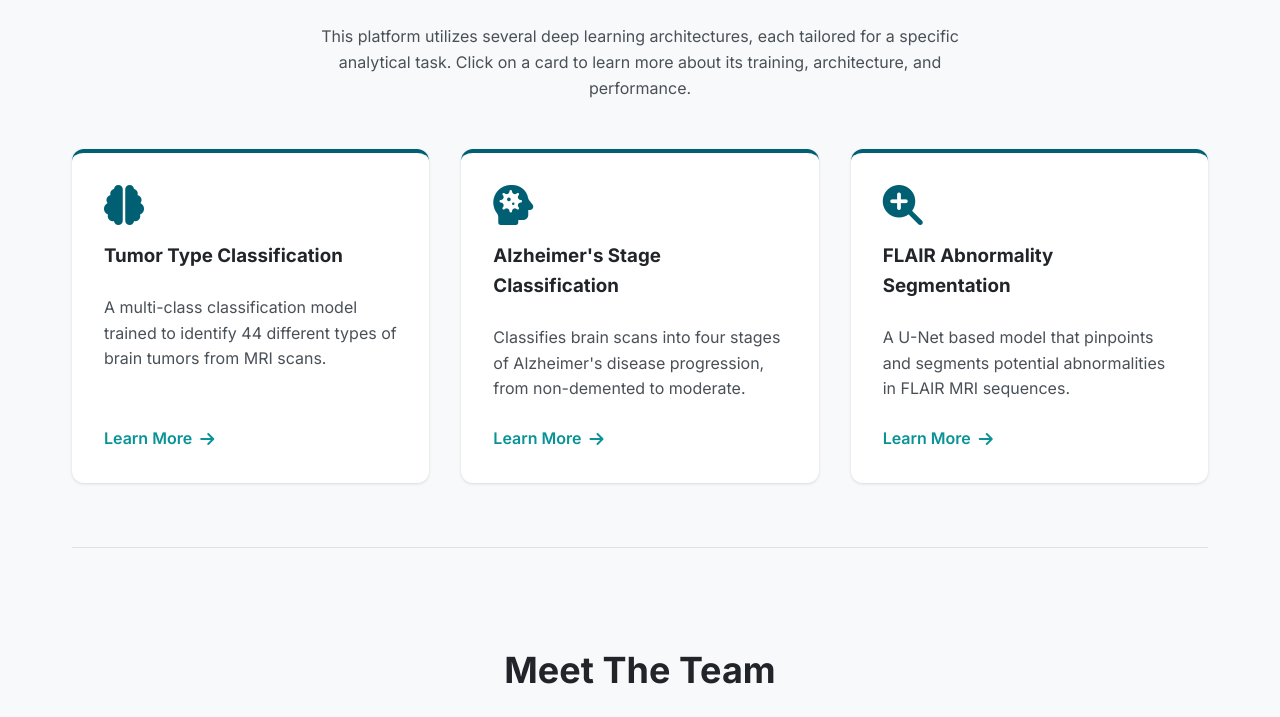
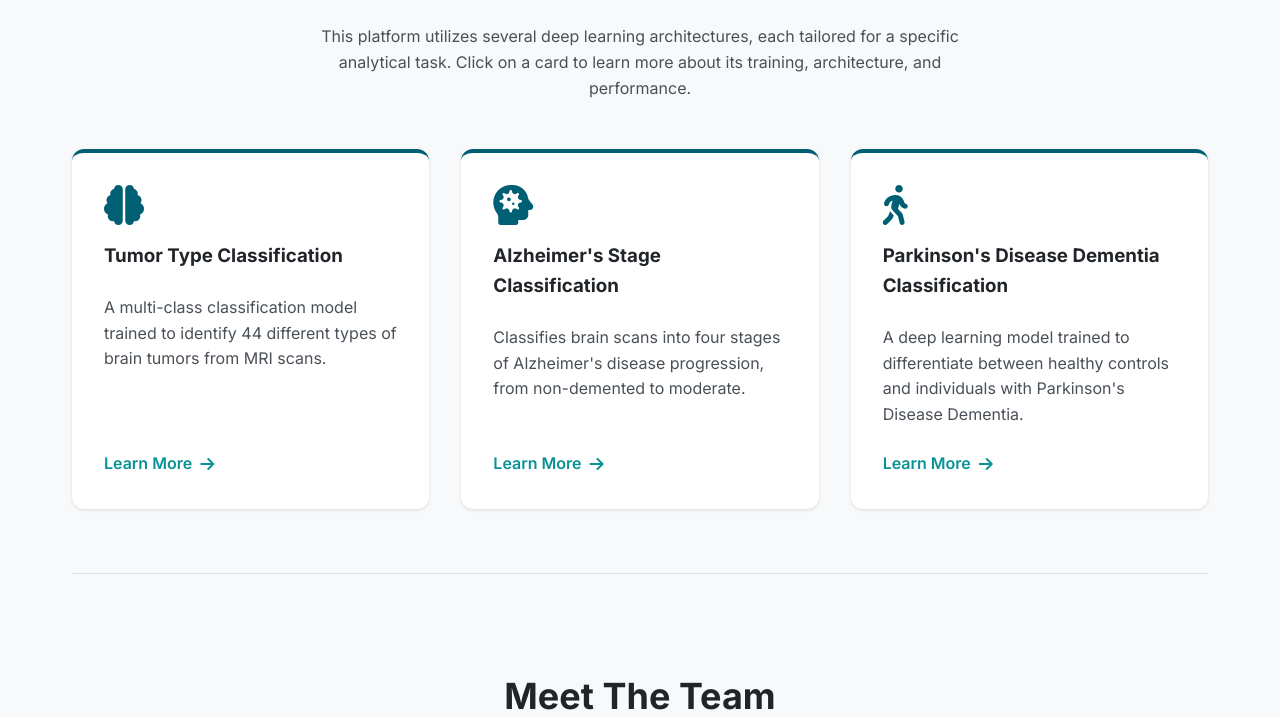
Before and after one commit to rhit-calviet/NeuroProject, a Flask app: page / in a window 1280 px wide. Shown: the part 1898-2615 px from the top of the page. Run offline with Flask 3, Linux system fonts and the light colour scheme; grey boxes labelled with a size stand in for pictures from a placeholder-image service; some libraries are stand-ins or nearby versions.

Commit message:
updated models and js scripts

```diff
--- a/app.py
+++ b/app.py
@@ -7,13 +7,15 @@ from flask import Flask, request, render_template, redirect, url_for, send_file
 from PIL import Image
 from fpdf import FPDF
 from datetime import datetime
-from dicom_utils import convert_dicom_to_jpg # <--- IMPORT THE NEW FUNCTION
+from dicom_utils import convert_dicom_to_jpg
+from chat import chat # <--- MODIFICATION 1: IMPORT THE CHAT FUNCTION
 
 # --- Configuration ---
 os.environ['TF_CPP_MIN_LOG_LEVEL'] = '2'
 SEGMENTATION_IMG_SIZE = 128
 ALZHEIMER_CLASSIFICATION_IMG_SIZE = 224
 TUMOR_CLASSIFICATION_IMG_SIZE = 256
+PDD_CLASSIFICATION_IMG_SIZE = 224
 
 # --- Flask App Initialization ---
 app = Flask(__name__)
@@ -25,15 +27,16 @@ os.makedirs(UPLOAD_FOLDER, exist_ok=True)
 
 # --- Model Dictionaries and Class Lists ---
 EXPECTED_MODELS = {
-    'Tumor Type Classification': {'file': 'tumor.keras', 'type': 'classification_tumor'},
+    'Parkinson\'s Disease Dementia Classification': {'file': 'dementia.h5', 'type': 'classification_pdd'},
     'Alzheimer\'s Stage Classification': {'file': 'alzhiemer.keras', 'type': 'classification_alzheimer'},
-    'FLAIR Abnormality Segmentation': {'file': 'mri.h5', 'type': 'segmentation'}
+    'Tumor Type Classification': {'file': 'tumor.keras', 'type': 'classification_tumor'}
 }
 MODELS = {}
 ALZHEIMER_CLASSES = ['Mild Demented', 'Moderate Demented', 'Non Demented', 'Very Mild Demented']
 TUMOR_CLASSES = [
     'Astrocitoma T1', 'Astrocitoma T2', 'Astrocitoma T1C+', 'Carcinoma T1', 'Carcinoma T2', 'Carcinoma T1C+', 'Ependimoma T1', 'Ependimoma T2', 'Ependimoma T1C+', 'Ganglioglioma T1', 'Ganglioglioma T2', 'Ganglioglioma T1C+', 'Germinoma T1', 'Germinoma T2', 'Germinoma T1C+', 'Glioblastoma T1', 'Glioblastoma T2', 'Glioblastoma T1C+', 'Granuloma T1', 'Granuloma T2', 'Granuloma T1C+', 'Meduloblastoma T1', 'Meduloblastoma T2', 'Meduloblastoma T1C+', 'Meningioma T1', 'Meningioma T2', 'Meningioma T1C+', 'Neurocitoma T1', 'Neurocitoma T2', 'Neurocitoma T1C+', 'Oligodendroglioma T1', 'Oligodendroglioma T2', 'Oligodendroglioma T1C+', 'Papiloma T1', 'Papiloma T2', 'Papiloma T1C+', 'Schwannoma T1', 'Schwannoma T2', 'Schwannoma T1C+', 'Tuberculoma T1', 'Tuberculoma T2', 'Tuberculoma T1C+', '_NORMAL T1', '_NORMAL T2'
 ]
+PDD_CLASSES = ['Non-Demented', 'Very-Mild-Demented', 'Mild-Demented', 'Moderate-Demented', 'Severe-Demented']
 
 # --- Model Loading Function ---
 def load_all_models():
@@ -64,6 +67,11 @@ def preprocess_for_alzheimer(image_path):
 def preprocess_for_tumor(image_path):
     img = Image.open(image_path).convert("RGB"); original_pil = img.copy()
     img = img.resize((TUMOR_CLASSIFICATION_IMG_SIZE, TUMOR_CLASSIFICATION_IMG_SIZE)); img_array = tf.keras.utils.img_to_array(img) / 255.0
+    return np.expand_dims(img_array, axis=0), original_pil
+
+def preprocess_for_pdd(image_path):
+    img = Image.open(image_path).convert("RGB"); original_pil = img.copy()
+    img = img.resize((PDD_CLASSIFICATION_IMG_SIZE, PDD_CLASSIFICATION_IMG_SIZE)); img_array = tf.keras.utils.img_to_array(img) / 255.0
     return np.expand_dims(img_array, axis=0), original_pil
 
 # --- FIX: CORRECTED IMAGE ENCODING FUNCTION ---
@@ -105,30 +113,62 @@ def get_segmentation_interpretation(model_name, prediction_array):
         report["pdf_summary"] = "The AI model did not detect any significant areas of FLAIR hyperintensity within this MRI slice according to its trained parameters."
     return report
 
+# In app.py
+
 def get_classification_interpretation(model_name, model_type, prediction_array):
     confidence = np.max(prediction_array) * 100
     predicted_index = np.argmax(prediction_array)
     report = {"type": "classification", "confidence": f"{confidence:.2f}%"}
 
     if model_type == 'classification_alzheimer':
+        # ... (this part remains the same)
         predicted_class = ALZHEIMER_CLASSES[predicted_index]
         report["status"] = f"{predicted_class}"
         report["summary"] = f"The model predicts a stage of {predicted_class}."
         report["pdf_summary"] = f"Based on its analysis, the model classified this scan as showing features consistent with the {predicted_class} stage of Alzheimer's disease with a confidence of {confidence:.2f}%. This classification is based on volumetric and textural analysis of the brain scan."
 
+    elif model_type == 'classification_pdd':
+        # ... (this part remains the same)
+        predicted_class = PDD_CLASSES[predicted_index]
+        report["status"] = f"{predicted_class}"
+        if predicted_class == 'Parkinson\'s Disease Dementia':
+            report["summary"] = f"The model predicts features consistent with Parkinson's Disease Dementia (PDD)."
+            report["pdf_summary"] = f"The model has classified this scan as potentially showing features consistent with Parkinson's Disease Dementia (PDD) with a confidence of {confidence:.2f}%. This is based on patterns learned from scans of patients with and without the condition."
+        else:
+            report["status"] = "Healthy Control"
+            report["summary"] = "The model classifies this scan as a Healthy Control."
+            report["pdf_summary"] = f"The model classified this scan as a Healthy Control with a confidence of {confidence:.2f}%, indicating the absence of features associated with Parkinson's Disease Dementia."
+
+    # v-- MODIFY THIS ENTIRE BLOCK v--
     elif model_type == 'classification_tumor':
-        predicted_class = TUMOR_CLASSES[predicted_index]
-        # Check if the predicted class is a "normal" or "no tumor" class
-        if "normal" in predicted_class.lower():
+        # Get the full, detailed class name like "Astrocitoma T1"
+        predicted_class_full = TUMOR_CLASSES[predicted_index]
+
+        # Check if the prediction is a "normal" class first
+        if "normal" in predicted_class_full.lower():
              report["status"] = "No Tumor Detected"
              report["summary"] = "The model classifies this scan as normal (no tumor detected)."
-             report["pdf_summary"] = f"The model has classified this scan as {predicted_class} with a high confidence of {confidence:.2f}%, indicating the absence of the tumor types it is trained to identify."
+             report["pdf_summary"] = f"The model has classified this scan as '{predicted_class_full}' with a high confidence of {confidence:.2f}%, indicating the absence of the tumor types it is trained to identify."
+             report["predicted_class"] = "Normal" # Set a simple name for the report
         else:
-            report["status"] = f"{predicted_class}"
-            report["summary"] = f"The model predicts a potential tumor type of {predicted_class}."
-            report["pdf_summary"] = f"The model has classified this scan as potentially containing a {predicted_class} tumor with a confidence of {confidence:.2f}%. This classification is based on learned features from a diverse dataset of brain tumor MRIs, including T1, T2, and contrast-enhanced scans."
+            # --- NEW LOGIC TO SIMPLIFY THE NAME ---
+            # This splits "Astrocitoma T1" into ["Astrocitoma", "T1"] and takes the first part.
+            base_tumor_name = predicted_class_full.split(' ')[0]
 
-    report["predicted_class"] = predicted_class
+            # Populate the report with the simplified name
+            report["status"] = f"Potential {base_tumor_name} Detected"
+            report["summary"] = f"The model predicts a potential tumor type of {base_tumor_name}."
+            # The PDF summary can retain the full detail for professional review
+            report["pdf_summary"] = (f"The model has identified features consistent with a {base_tumor_name} tumor "
+                                   f"(detailed classification: '{predicted_class_full}') with a confidence of {confidence:.2f}%. "
+                                   "This classification is based on learned features from a diverse dataset of brain tumor MRIs.")
+            report["predicted_class"] = base_tumor_name # Store the simplified name
+    # ^-- END OF MODIFIED BLOCK --^
+
+    # This logic now uses the simplified name set in the block above
+    if "predicted_class" not in report:
+        report["predicted_class"] = predicted_class
+
     return report
 
 # --- PDF Generation Class ---
@@ -153,17 +193,31 @@ class PDF(FPDF):
     def add_patient_info(self, patient_info):
         self.add_page(); self.chapter_title("Patient Information")
         self.chapter_body(patient_info)
-    def add_analysis_section(self, title, report, original_img_path, mask_img=None):
+
+    # <--- MODIFICATION 2: ADD NEW METHOD FOR THE GENERATIVE SUMMARY ---
+    def add_generative_summary(self, summary_text):
+        self.ln(5) # Add some space after patient info
+        self.set_font('Helvetica', 'B', 14)
+        self.cell(0, 10, 'Integrated Summary & Recommendations', 0, 1, 'L')
+        self.ln(5)
+        self.set_font('Helvetica', '', 11)
+        self.multi_cell(0, 7, summary_text.replace('*', '')) # Remove markdown for PDF
+        self.ln(5)
+
+    def add_analysis_section(self, title, report_data, original_img_path, mask_img=None):
         self.add_page(); self.chapter_title(title)
-        if "Not Available" in report["status"]:
-            self.chapter_body({"Status": report["status"]}, key_color=(108, 117, 125)); self.chapter_body({"Summary": report["summary"]}); return
+        report = report_data.get('report', {}) # Safely get the report dictionary
+        if not report or "Not Available" in report.get("status", ""):
+            self.chapter_body({"Status": report.get("status", "Not Available")}, key_color=(108, 117, 125))
+            self.chapter_body({"Summary": report.get("summary", "Model could not be loaded.")})
+            return
 
-        is_positive = "Detected" in report["status"] or "Demented" in report.get("predicted_class", "") or "T1" in report.get("predicted_class", "") or "T2" in report.get("predicted_class", "")
+        is_positive = "Detected" in report.get("status", "") or "Demented" in report.get("predicted_class", "") or ("T1" in report.get("predicted_class", "") or "T2" in report.get("predicted_class", "")) and 'NORMAL' not in report.get("predicted_class", "")
         status_color = (200, 0, 0) if is_positive else (0, 100, 0)
-        self.chapter_body({"Status": report["status"], "AI Confidence": report["confidence"]}, key_color=status_color)
-        self.chapter_body({"Summary": report["pdf_summary"]})
+        self.chapter_body({"Status": report.get("status"), "AI Confidence": report.get("confidence")}, key_color=status_color)
+        self.chapter_body({"Summary": report.get("pdf_summary")})
 
-        if report["type"] == 'segmentation':
+        if report.get("type") == 'segmentation':
             original_pil = Image.open(original_img_path).convert("RGB"); resized_original_pil = original_pil.resize((SEGMENTATION_IMG_SIZE, SEGMENTATION_IMG_SIZE))
             temp_original_path = os.path.join(app.config['UPLOAD_FOLDER'], 'temp_original.png'); resized_original_pil.save(temp_original_path)
             mask_pil = Image.fromarray((mask_img * 255).astype(np.uint8).squeeze()); temp_mask_path = os.path.join(app.config['UPLOAD_FOLDER'], 'temp_mask.png'); mask_pil.save(temp_mask_path)
@@ -174,7 +228,7 @@ class PDF(FPDF):
             self.image(temp_original_path, x=img1_x, w=img_width, y=y_before_images); self.image(temp_mask_path, x=img2_x, w=img_width, y=y_before_images)
             self.set_y(y_before_images + img_width + 5); self.set_font('Helvetica', 'I', 9); self.cell(0, 5, 'Left: Original Scan  |  Right: AI Model Segmentation Mask', 0, 1, 'C')
             os.remove(temp_original_path); os.remove(temp_mask_path)
-        elif report["type"] == 'classification':
+        elif report.get("type") == 'classification':
             self.ln(10); self.image(original_img_path, x=self.w / 2 - 45, w=90)
 
 
@@ -199,14 +253,11 @@ def analyze():
     filepath = os.path.join(app.config['UPLOAD_FOLDER'], filename)
     file.save(filepath)
 
-    # --- MODIFICATION START: DICOM file handling ---
     analysis_filepath = filepath
     if filename.lower().endswith('.dcm'):
         try:
-            # If it's a DICOM, convert it to JPG and use the new path for analysis
             analysis_filepath = convert_dicom_to_jpg(filepath, app.config['UPLOAD_FOLDER'])
         except Exception as e:
-            # If conversion fails, show an error on the results page
             error_context = {
                 'analysis': {
                     'DICOM Conversion Error': {
@@ -223,9 +274,7 @@ def analyze():
                 'original_img_uri': None
             }
             return render_template('results.html', results=error_context, uploaded_filename=filename)
-    # --- MODIFICATION END ---
 
-    # Use the (potentially new) path and filename for the rest of the process
     analysis_filename = os.path.basename(analysis_filepath)
     original_pil_img = Image.open(analysis_filepath).convert("RGB")
     display_img_resized = original_pil_img.resize((SEGMENTATION_IMG_SIZE, SEGMENTATION_IMG_SIZE))
@@ -236,7 +285,6 @@ def analyze():
             try:
                 model = MODELS[name]
                 model_type = model_info['type']
-                # Ensure all preprocessing functions use the 'analysis_filepath'
                 if model_type == 'segmentation':
                     processed_image, _ = preprocess_for_segmentation(analysis_filepath)
                     prediction = model.predict(processed_image)
@@ -253,25 +301,26 @@ def analyze():
                     prediction = model.predict(processed_image)
                     report = get_classification_interpretation(name, model_type, prediction[0])
                     results_data[name] = {'report': report, 'mask_uri': None}
+                elif model_type == 'classification_pdd': # <-- ADD THIS BLOCK
+                    processed_image, _ = preprocess_for_pdd(analysis_filepath)
+                    prediction = model.predict(processed_image)
+                    report = get_classification_interpretation(name, model_type, prediction[0])
+                    results_data[name] = {'report': report, 'mask_uri': None} # No mask for classification
             except Exception as e:
                 results_data[name] = {'report': {"status": "Analysis Failed", "summary": f"An error occurred: {e}", "type": "error"}, 'mask_uri': None}
         else:
             results_data[name] = {'report': {"status": "Model Not Available", "summary": "Model could not be loaded.", "type": "unavailable"}, 'mask_uri': None}
 
     final_context = {'original_img_uri': encode_image_for_html(display_img_resized), 'analysis': results_data, 'patient_info': patient_info}
-    # Pass the filename of the analyzed image (the JPG) to the template
     return render_template('results.html', results=final_context, uploaded_filename=analysis_filename)
 
 
+# <--- MODIFICATION 3: HEAVILY UPDATED PDF DOWNLOAD ROUTE ---
 @app.route('/download_pdf/<filename>')
 def download_pdf(filename):
     filepath = os.path.join(app.config['UPLOAD_FOLDER'], filename)
     if not os.path.exists(filepath):
         return redirect(url_for('index'))
-
-    # NOTE: No changes are needed here. The filename received will be for the
-    # JPG file created from the DICOM, and the analysis will be correctly
-    # re-run on that JPG.
 
     patient_info = {
         "Name": request.args.get('name', 'N/A'),
@@ -279,9 +328,10 @@ def download_pdf(filename):
         "Sex": request.args.get('sex', 'N/A')
     }
 
-    pdf = PDF()
-    pdf.add_patient_info(patient_info)
+    # --- Step 1: Rerun analysis to get fresh predictions for the prompt ---
+    model_predictions = {}
     for name, model_info in EXPECTED_MODELS.items():
+        report_data = {}
         if name in MODELS:
             try:
                 model = MODELS[name]
@@ -291,26 +341,61 @@ def download_pdf(filename):
                     prediction = model.predict(processed_image)
                     report = get_segmentation_interpretation(name, prediction[0])
                     mask_array = (prediction[0] > 0.5).astype(np.uint8)
-                    pdf.add_analysis_section(name, report, filepath, mask_array)
+                    report_data = {'report': report, 'mask_img': mask_array}
                 elif model_type == 'classification_alzheimer':
                     processed_image, _ = preprocess_for_alzheimer(filepath)
                     prediction = model.predict(processed_image)
                     report = get_classification_interpretation(name, model_type, prediction[0])
-                    pdf.add_analysis_section(name, report, filepath)
+                    report_data = {'report': report}
                 elif model_type == 'classification_tumor':
                     processed_image, _ = preprocess_for_tumor(filepath)
                     prediction = model.predict(processed_image)
                     report = get_classification_interpretation(name, model_type, prediction[0])
-                    pdf.add_analysis_section(name, report, filepath)
+                    report_data = {'report': report}
+                elif model_type == 'classification_pdd':
+                    processed_image, _ = preprocess_for_pdd(filepath)
+                    prediction = model.predict(processed_image)
+                    report = get_classification_interpretation(name, model_type, prediction[0])
+                    report_data = {'report': report}
             except Exception as e:
-                pdf.add_analysis_section(name, {"status": "Analysis Failed", "summary": f"An error occurred: {e}", "type": "error"}, filepath)
+                report_data = {'report': {"status": "Analysis Failed", "summary": f"An error occurred: {e}", "type": "error"}}
         else:
-            pdf.add_analysis_section(name, {"status": "Model Not Available", "summary": "Model could not be loaded.", "type": "unavailable"}, filepath)
+            report_data = {'report': {"status": "Model Not Available", "summary": "Model could not be loaded.", "type": "unavailable"}}
+        model_predictions[name] = report_data
+
+    # --- Step 2: Build the prompt and call the chat function ---
+    statuses = [
+        model_predictions.get(name, {}).get('report', {}).get('status', 'N/A')
+        for name in EXPECTED_MODELS.keys()
+    ]
+
+    prompt = (f"I have an MRI of a person that has '{statuses[0]}', '{statuses[1]}', and '{statuses[2]}'. "
+              "Can you go into detail explaining their conditions and provide possible consequences and "
+              "recommended next steps? This will be written in a medical report so please keep it formal, "
+              "no need to do any introductions but just give some recomendations and stuff. keep it in 4 sections: "
+              " Findings, Discussion, Possible Consequences, and Recomendations")
+
+    try:
+        generative_summary = chat(prompt)
+    except Exception as e:
+        print(f"Error calling the generative AI model: {e}")
+        generative_summary = "An AI-generated summary could not be retrieved due to an error. Please refer to the detailed analysis on the following pages."
+
+    # --- Step 3: Generate the PDF with the new summary ---
+    pdf = PDF()
+    pdf.add_patient_info(patient_info)
+    pdf.add_generative_summary(generative_summary)
+
+    # --- Step 4: Add the detailed model-by-model analysis pages ---
+    for name, report_data in model_predictions.items():
+        mask_img = report_data.get('mask_img', None)
+        pdf.add_analysis_section(name, report_data, filepath, mask_img)
 
     pdf_buffer = io.BytesIO(pdf.output())
     pdf_buffer.seek(0)
     return send_file(pdf_buffer, as_attachment=True, download_name='AI_Brain_Scan_Report.pdf', mimetype='application/pdf')
 
+
 load_all_models()
 
 if __name__ == '__main__':
--- a/chat.py
+++ b/chat.py
@@ -1,7 +1,7 @@
 import os
 import google.generativeai as genai
 
-API_KEY = "your_api"
+API_KEY = "AIzaSyBDVd1au8lRt6Z8uZuCJ2UCGWeusCr8yGY"
 
 def chat(prompt, model = "gemini-1.5-flash-002"):
     # Configure Gemini
--- a/requirements.txt
+++ b/requirements.txt
@@ -5,3 +5,7 @@ Pillow
 fpdf2
 pydicom
 opencv-python-headless
+google.generativeai
+pandas
+scikit-learn
+seaborn
--- a/static/js/main.js
+++ b/static/js/main.js
@@ -44,22 +44,22 @@ document.addEventListener('DOMContentLoaded', () => {
             title: "Tumor Type Classification Model",
             description: "This model is a deep convolutional neural network (CNN), likely based on a proven architecture like VGG16, ResNet, or a custom-designed structure. It was trained on the 'Brain Tumor MRI Images 44 Classes' dataset from Kaggle. The training process involved feeding the model thousands of labeled MRI images, allowing it to learn the distinct visual features—such as texture, shape, and contrast patterns—that differentiate between 44 types of brain tumors, including astrocytoma, glioblastoma, and normal tissue.",
             performance: "The model's performance is evaluated based on its accuracy in correctly classifying new, unseen MRI images. Key metrics include training and validation accuracy/loss curves, which show how well the model learned and generalized, and a confusion matrix, which provides a detailed breakdown of correct and incorrect predictions for each tumor type.",
-            img1: "https://placehold.co/400x300/e9ecef/495057?text=Accuracy/Loss+Graph",
-            img2: "https://placehold.co/400x300/e9ecef/495057?text=Confusion+Matrix"
+            img1: "../static/images/training_plot_tumor.png",
+            img2: "../static/images/confusion_matrix_tumor.png"
         },
         alzheimer: {
             title: "Alzheimer's Stage Classification Model",
             description: "This classification model utilizes a deep learning architecture trained on the 'Augmented Alzheimer MRI Dataset'. It has learned to identify subtle morphological changes in the brain that are characteristic of Alzheimer's disease progression, such as hippocampal atrophy and changes in cortical thickness. By analyzing these patterns, it can categorize a scan into one of four stages.",
             performance: "Performance is measured by its ability to correctly classify the stage of dementia. The accuracy/loss graphs illustrate the learning process, while the confusion matrix shows the model's performance in distinguishing between the 'Non Demented', 'Very Mild', 'Mild', and 'Moderate' stages. High accuracy in this task is crucial for its utility.",
-            img1: "https://placehold.co/400x300/e9ecef/495057?text=Training+Curves",
-            img2: "https://placehold.co/400x300/e9ecef/495057?text=Classification+Matrix"
+            img1: "../static/images/Training_History_Alz.png",
+            img2: "../static/images/Confusion_Matrix_Alz.png"
         },
-        flair: {
-            title: "FLAIR Abnormality Segmentation Model",
-            description: "This model is based on the U-Net architecture, which is the gold standard for biomedical image segmentation. It features an encoder-decoder structure with skip connections that allow it to capture both fine-grained detail and high-level context. It was trained on the 'LGG MRI Segmentation' dataset, learning to recognize and outline hyperintense (bright) pixels in FLAIR sequences, which are indicative of potential tumors.",
-            performance: "The model's success is measured by its ability to accurately match the ground-truth masks provided by human experts. Key performance metrics include the Dice Coefficient and Intersection over Union (IoU), which quantify the overlap between the predicted mask and the actual abnormality. The training history shows the model's convergence towards accurate segmentation.",
-            img1: "https://placehold.co/400x300/e9ecef/495057?text=IoU+Metric+Graph",
-            img2: "https://placehold.co/400x300/e9ecef/495057?text=Sample+Segmentation"
+        pdd: {
+            title: "Parkinson's Disease Dementia (PDD) Classification Model",
+            description: "This model is a deep convolutional neural network (CNN) trained to identify biomarkers associated with Parkinson's Disease Dementia from brain MRI scans. It analyzes textural and structural patterns to classify a scan as either 'PDD' or 'Healthy Control'. The training dataset consists of labeled images, enabling the model to learn the subtle differences between the two classes.",
+            performance: "Model performance is evaluated on its classification accuracy, precision, and recall. The goal is to correctly identify subjects with PDD while minimizing false positives. A confusion matrix shows the detailed performance breakdown between the 'PDD' and 'Healthy Control' classes.",
+            img1: "../static/images/training_plot_dem.png",
+            img2: "../static/images/confusion_matrix_dem.png"
         }
     };
 
--- a/templates/index.html
+++ b/templates/index.html
@@ -111,11 +111,11 @@
                     <p>Classifies brain scans into four stages of Alzheimer's disease progression, from non-demented to moderate.</p>
                     <span class="learn-more">Learn More <i class="fas fa-arrow-right"></i></span>
                 </div>
-                <!-- Card 3: FLAIR Segmentation -->
-                <div class="model-card" data-model="flair">
-                    <i class="fas fa-search-plus icon"></i>
-                    <h3>FLAIR Abnormality Segmentation</h3>
-                    <p>A U-Net based model that pinpoints and segments potential abnormalities in FLAIR MRI sequences.</p>
+                <!-- Card 3: Parkinson's Disease -->
+                <div class="model-card" data-model="pdd">
+                    <i class="fas fa-walking icon"></i>
+                    <h3>Parkinson's Disease Dementia Classification</h3>
+                    <p>A deep learning model trained to differentiate between healthy controls and individuals with Parkinson's Disease Dementia.</p>
                     <span class="learn-more">Learn More <i class="fas fa-arrow-right"></i></span>
                 </div>
             </div>
```
Also changed, not shown: notebooks/AlzheimerDetectionModel.py (renamed from AlzheimerDetection/Model/AlzheimerDetectionModel.py), static/images/Confusion_Matrix_Alz.png (renamed from AlzheimerDetection/Confusion Matrix.png), static/images/Training_History_Alz.png (renamed from AlzheimerDetection/Training History.png), static/images/confusion_matrix_dem.png (added), static/images/confusion_matrix_tumor.png (added), static/images/training_plot_dem.png (added), static/images/training_plot_tumor.PNG (added), 2 other files.
